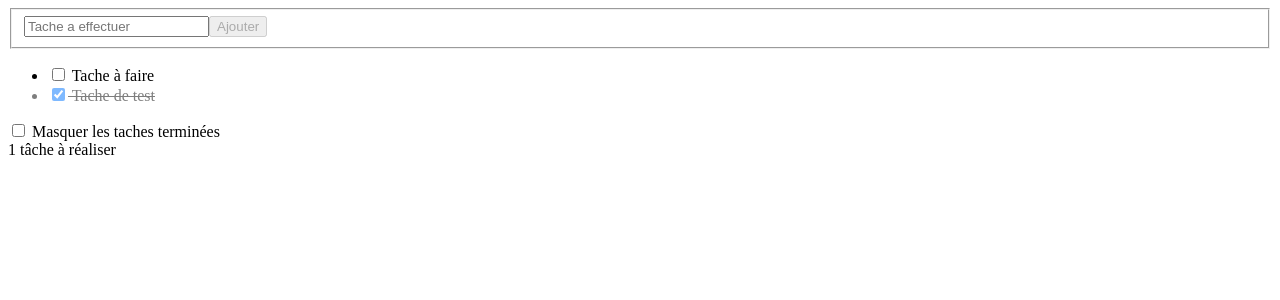
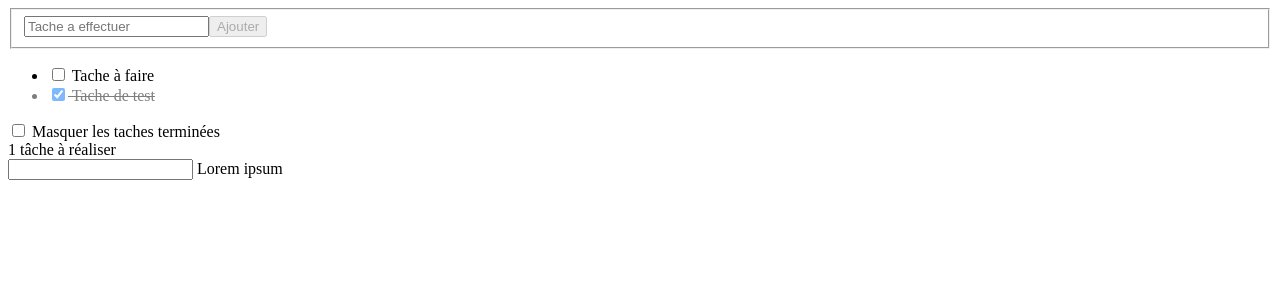
Before and after one commit to carlialex13/tuto-vue, a Vue app: page / in a window 1280 px wide. Shown: the top 300 px of the page. Built offline with nearby package versions, Linux system fonts and the light colour scheme.

Commit message:
📝 Add or update documentation

```diff
--- a/src/App.vue
+++ b/src/App.vue
@@ -32,10 +32,13 @@
 <div v-if="remainingTodos > 0">
   {{ remainingTodos}} tâche{{ remainingTodos > 1 ? 's' : ''}} à réaliser
 </div>
+
+  <Checkbox label="bonjour"/>
 </template>
 
 <script setup>
 import {computed, ref} from 'vue';
+import Checkbox from "@/Checkbox.vue";
 
 const hideCompleted = ref(false)
 const todos = ref([{
--- a/src/Checkbox.vue
+++ b/src/Checkbox.vue
@@ -1,9 +1,15 @@
 <script setup>
+const props = defineProps({
+  label: String
+})
 
+console.log(props.label)
 </script>
 
 <template>
-  $END$
+  <label>
+    <input type="text"> Lorem ipsum
+  </label>
 </template>
 
 <style scoped>
```
